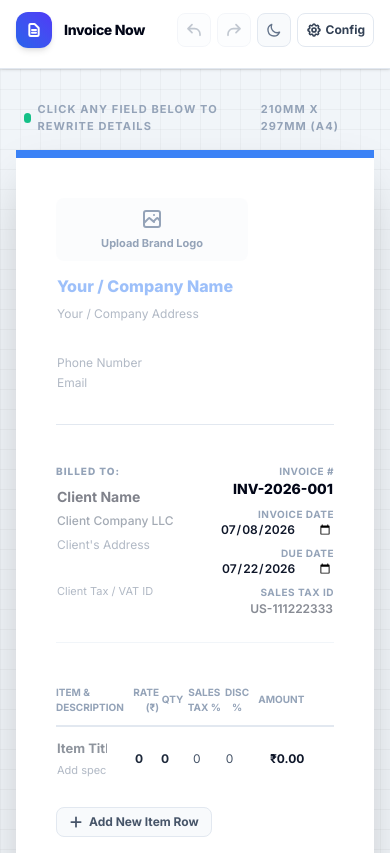
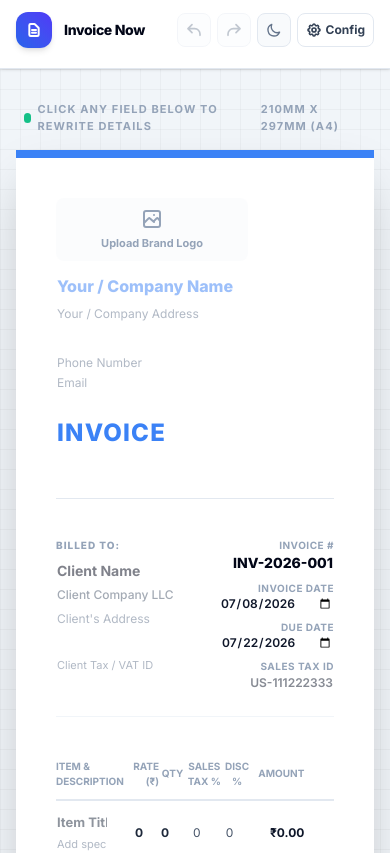
Before and after one commit to ashutoshkrris/invoice-now, a React (Vite) app: page / in a window 390 px wide. Shown: the top 853 px of the page. Built offline with nearby package versions, Linux system fonts and the light colour scheme; a web font is replaced by a local one.

Commit message:
fix: print functionality

```diff
--- a/src/App.jsx
+++ b/src/App.jsx
@@ -164,10 +164,37 @@ export default function App() {
   };
 
   // --- EXPORT ENGINES ---
+  const prepareInvoiceForExport = (target) => {
+    const original = {
+      width: target.style.width,
+      minHeight: target.style.minHeight,
+    };
+
+    target.style.width = "794px";
+    target.style.minHeight = invoice.paperSize === "letter" ? "1050px" : "1120px";
+
+    return () => {
+      target.style.width = original.width;
+      target.style.minHeight = original.minHeight;
+    };
+  };
+
   const handlePrint = () => {
     setIsExporting(true);
+
+    const target = document.getElementById("printable-invoice-area");
+
+    if (!target) {
+      setIsExporting(false);
+      return;
+    }
+
+    const restore = prepareInvoiceForExport(target);
+
     setTimeout(() => {
       window.print();
+
+      restore();
       setIsExporting(false);
     }, 300);
   };
@@ -178,25 +205,25 @@ export default function App() {
 
     setTimeout(async () => {
       const target = document.getElementById("printable-invoice-area");
+
       if (!target) {
         setIsExporting(false);
         return;
       }
-      const originalStyle = target.getAttribute("style") || "";
+
+      const restore = prepareInvoiceForExport(target);
+
       try {
-        target.style.width = "794px"; // Standard crisp desktop width base for A4/Letter rendering
-        target.style.minHeight = invoice.paperSize === "letter" ? "1050px" : "1120px";
         await new Promise((resolve) => setTimeout(resolve, 50));
-        // html-to-image handles oklch/oklab perfectly out of the box!
+
         const dataUrl = await toPng(target, {
           quality: 0.95,
-          pixelRatio: 3, // Maintains sharp text matching previous scale
+          pixelRatio: 3,
           backgroundColor: "#ffffff",
-          // Skip external scripts or widgets that block style rule parsing
           filter: (node) => {
             if (node.tagName === "LINK" && node.getAttribute("rel") === "stylesheet") {
               const href = node.getAttribute("href");
-              // Allow relative local CSS, catch cross-origin blockers
+
               return (
                 href &&
                 (href.startsWith("/") ||
@@ -217,7 +244,7 @@ export default function App() {
         console.error("PNG render failed", err);
         triggerToast("PNG render failed", "error");
       } finally {
-        target.setAttribute("style", originalStyle);
+        restore();
         setIsExporting(false);
       }
     }, 400);
@@ -233,10 +260,10 @@ export default function App() {
         setIsExporting(false);
         return;
       }
-      const originalStyle = target.getAttribute("style") || "";
+
+      const restore = prepareInvoiceForExport(target);
+
       try {
-        target.style.width = "794px";
-        target.style.minHeight = invoice.paperSize === "letter" ? "1050px" : "1120px";
         await new Promise((resolve) => setTimeout(resolve, 50));
 
         const dataUrl = await toPng(target, {
@@ -265,20 +292,21 @@ export default function App() {
 
         const pdfWidth = pdf.internal.pageSize.getWidth();
 
-        // We can safely read target element sizes to maintain pixel-perfect height mappings
         const imgWidth = target.offsetWidth;
         const imgHeight = target.offsetHeight;
         const ratio = imgHeight / imgWidth;
         const pdfHeight = pdfWidth * ratio;
 
         pdf.addImage(dataUrl, "PNG", 0, 0, pdfWidth, pdfHeight, undefined, "FAST");
+
         pdf.save(`${invoice.invoiceNumber || "invoice"}.pdf`);
+
         triggerToast("PDF document download complete!");
       } catch (err) {
         console.error("PDF engine crash", err);
         triggerToast("PDF compilation failed", "error");
       } finally {
-        target.setAttribute("style", originalStyle);
+        restore();
         setIsExporting(false);
       }
     }, 400);
--- a/src/templates/ClassicTemplate.jsx
+++ b/src/templates/ClassicTemplate.jsx
@@ -8,7 +8,11 @@ export default function ClassicTemplate(props) {
   const { invoice, onUpdateField, isExporting } = props;
   return (
     <div className="p-10 border-t-8" style={{ borderColor: invoice.brandColor }}>
-      <div className="flex justify-between items-start mb-10 pb-8 border-b border-slate-200">
+      <div
+        className={`flex ${
+          isExporting ? "flex-row" : "flex-col md:flex-row"
+        } justify-between items-start gap-6 mb-10 pb-8 border-b border-slate-200`}
+      >
         <div className="space-y-3">
           <div className="relative group/logo w-48 min-h-12.5 border border-dashed border-transparent hover:border-slate-300 rounded-lg flex items-center justify-center bg-slate-50/50 p-2 cursor-pointer">
             <input
@@ -84,11 +88,21 @@ export default function ClassicTemplate(props) {
           </div>
         </div>
 
-        <div className="text-right">
+        <div
+          className={`${
+            isExporting
+              ? "w-auto shrink-0 text-right"
+              : "w-full md:w-auto md:shrink-0 text-left md:text-right"
+          }`}
+        >
           <EditableField
             value={invoice.invoiceLabel}
             onChange={(e) => onUpdateField("invoiceLabel", e.target.value)}
-            className="text-3xl font-black tracking-wider uppercase mb-4 text-right block"
+            className={`${
+              isExporting
+                ? "w-auto text-3xl text-right"
+                : "w-full md:w-auto text-2xl sm:text-3xl text-left md:text-right"
+            } font-black tracking-wider uppercase mb-4 block wrap-break-word`}
             style={{ color: invoice.brandColor }}
             placeholder="INVOICE"
             isExporting={isExporting}
```
